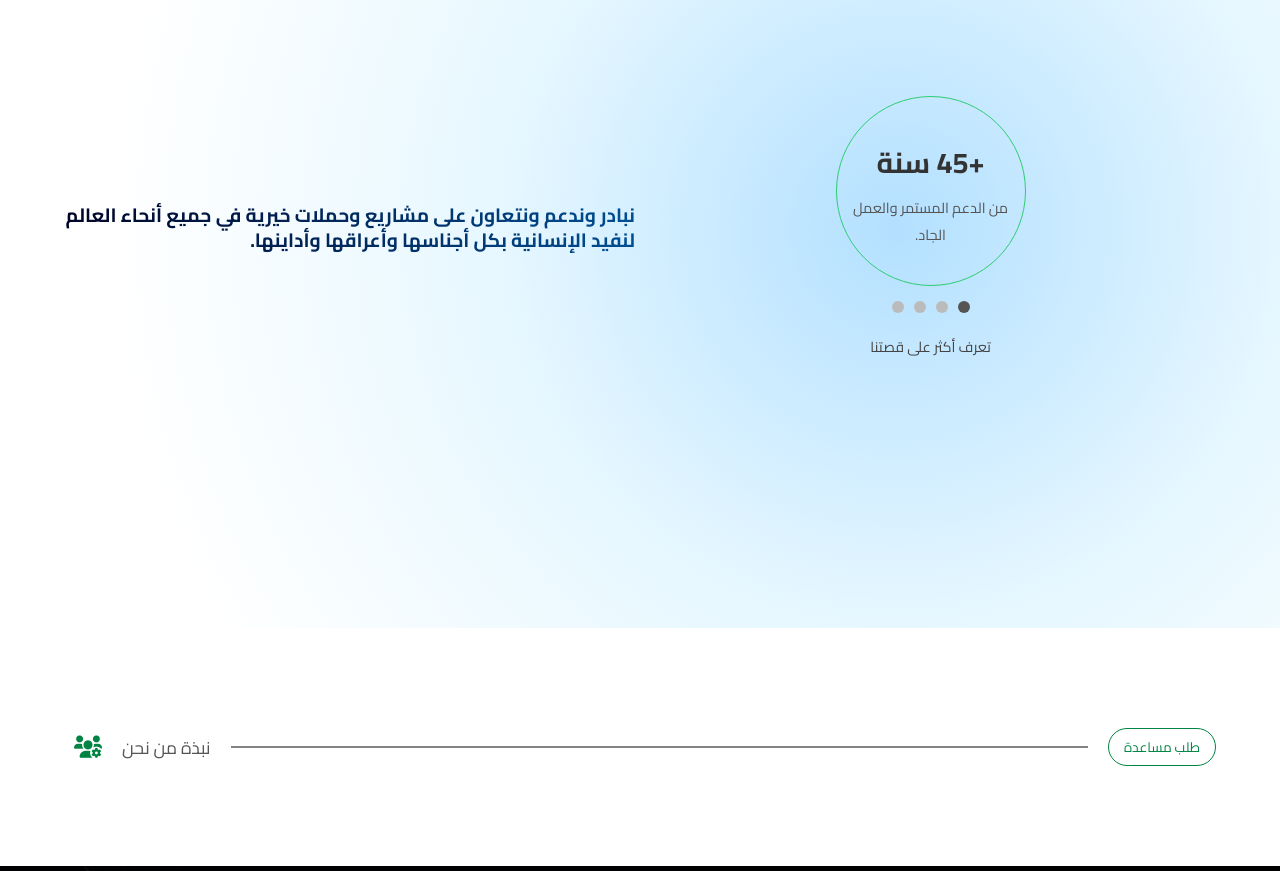
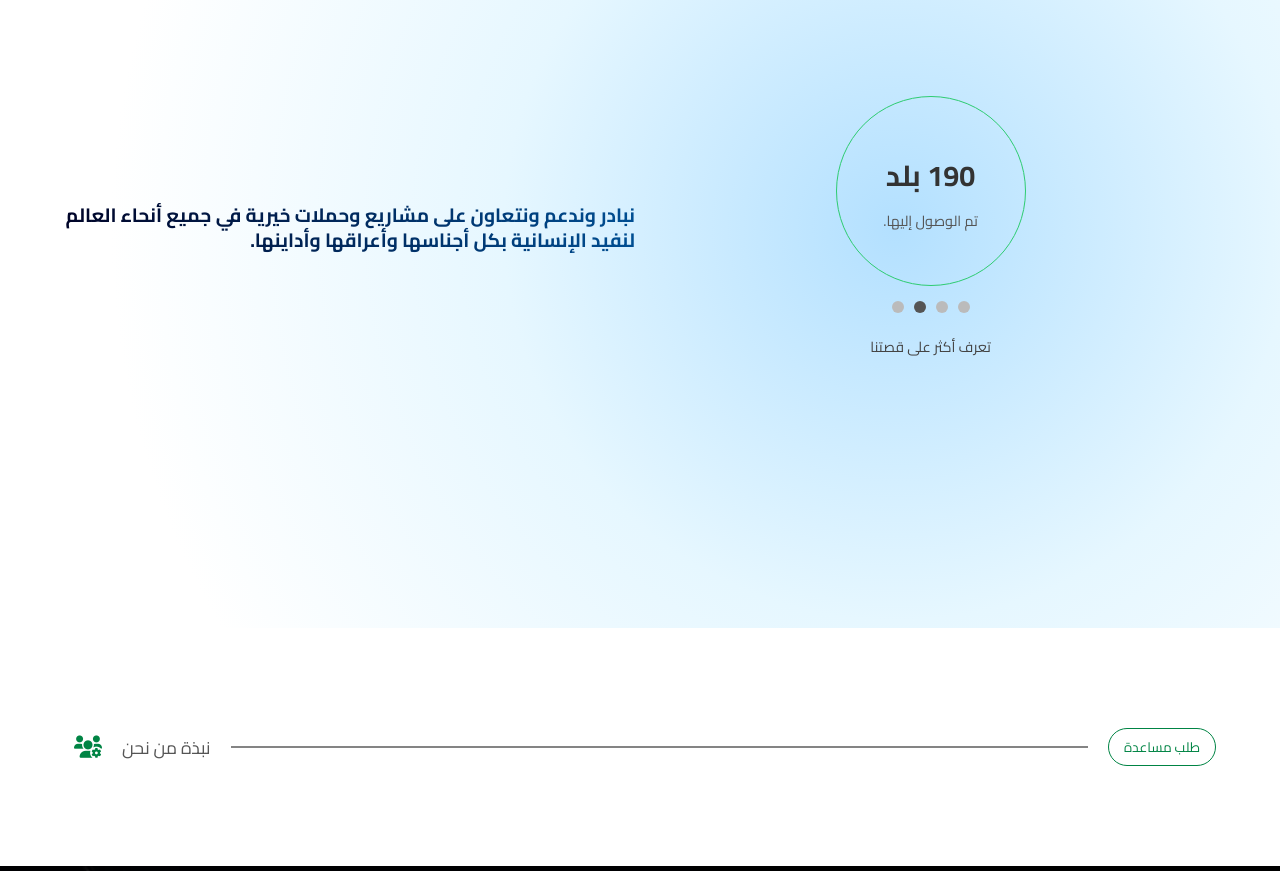
Before and after one commit to aabntlal680-ux/alwaleed-foundation, a plain HTML site: page index.html in a window 1280 px wide. Shown: the part 5620-6491 px from the top of the page. Drawn offline with Linux system fonts and the light colour scheme.

Commit message:
Implement automatic slide show in index.html
Add automatic slide show functionality with dots

```diff
--- a/index.html
+++ b/index.html
@@ -1810,5 +1810,28 @@ document.addEventListener("DOMContentLoaded", function() {
         window.onload = runCounters;
     </script>
 
+    <script>
+        const items = document.querySelectorAll('.ap-carousel-item');
+const dots = document.querySelectorAll('.dot');
+let currentIndex = 0;
+
+function showSlide(index) {
+    items.forEach(item => item.classList.remove('active'));
+    dots.forEach(dot => dot.classList.remove('active'));
+
+    items[index].classList.add('active');
+    dots[index].classList.add('active');
+}
+
+function nextSlide() {
+    currentIndex = (currentIndex + 1) % items.length;
+    showSlide(currentIndex);
+}
+
+// تغيير الشريحة كل 3 ثوانٍ
+setInterval(nextSlide, 3000);
+
+    </script>
+
     </body>
 </html>
```
